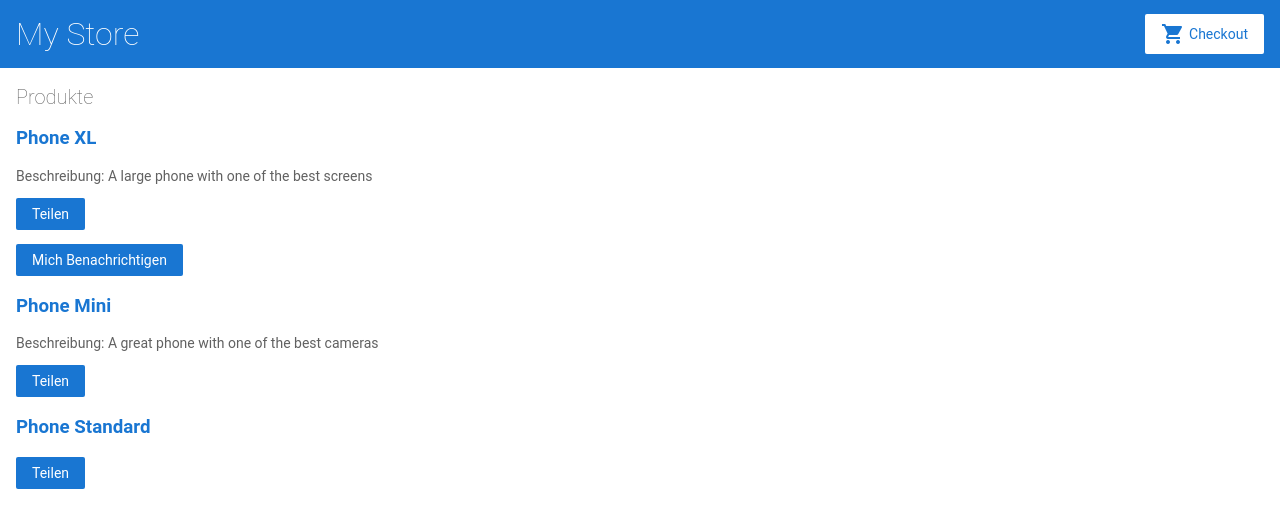
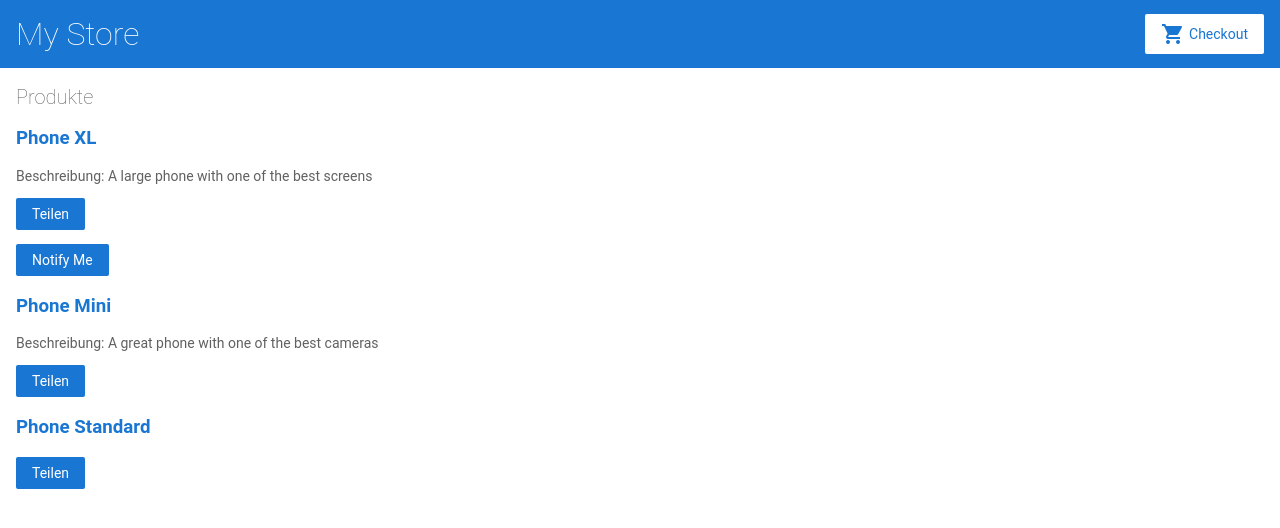
Before and after one commit to mattismeyer/angular-bay3pz-nvccn6, an Angular app: page / in a window 1280 px wide. Shown: the top 528 px of the page. Built offline with nearby package versions, Linux system fonts and the light colour scheme.

Commit message:
3 files modified

```diff
--- a/src/app/product-alerts/product-alerts.component.html
+++ b/src/app/product-alerts/product-alerts.component.html
@@ -1,3 +1,3 @@
 <p *ngIf="product.price > 700">
-  <button>Mich Benachrichtigen</button>
+  <button (click)="notify.emit()">Notify Me</button>
 </p>
--- a/src/app/product-list/product-list.component.html
+++ b/src/app/product-list/product-list.component.html
@@ -17,7 +17,8 @@
   </button>
 
   <app-product-alerts
-  [product]="product">
+  [product]="product"
+  (notify)="onNotify()">
 </app-product-alerts>
 
 </div>
--- a/src/app/product-list/product-list.component.ts
+++ b/src/app/product-list/product-list.component.ts
@@ -13,6 +13,11 @@
   share() {
     window.alert('Das Produkt wurde geteilt!');
   }
+
+  onNotify() {
+    window.alert('You will be notified when the product goes on sale');
+  }
+
 }
 
 
```
